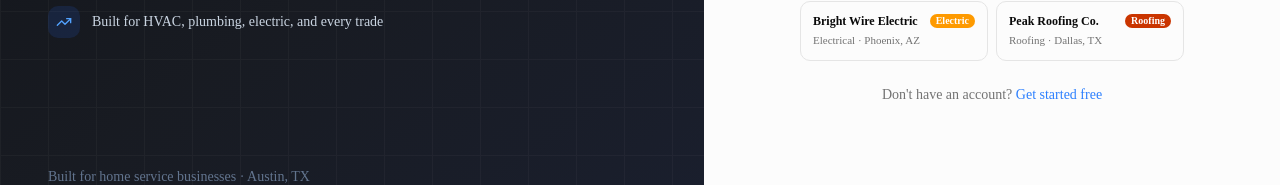
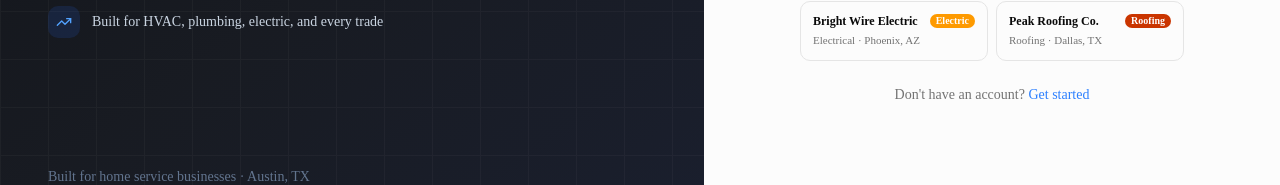
Before and after one commit to cfoagents-cpu/ApexDash, a Next.js app: page /login in a window 1280 px wide. Shown: the part 565-750 px from the top of the page. Built offline with nearby package versions, Linux system fonts and the light colour scheme; no server answers.

Commit message:
Change 'Get started free' to 'Get started'

```diff
--- a/app/login/page.tsx
+++ b/app/login/page.tsx
@@ -202,7 +202,7 @@ export default function LoginPage() {
           <p className="text-center text-sm text-muted-foreground mt-6">
             Don&apos;t have an account?{' '}
             <Link href="/signup" className="text-blue-500 hover:text-blue-600 font-medium">
-              Get started free
+              Get started
             </Link>
           </p>
         </div>
```
